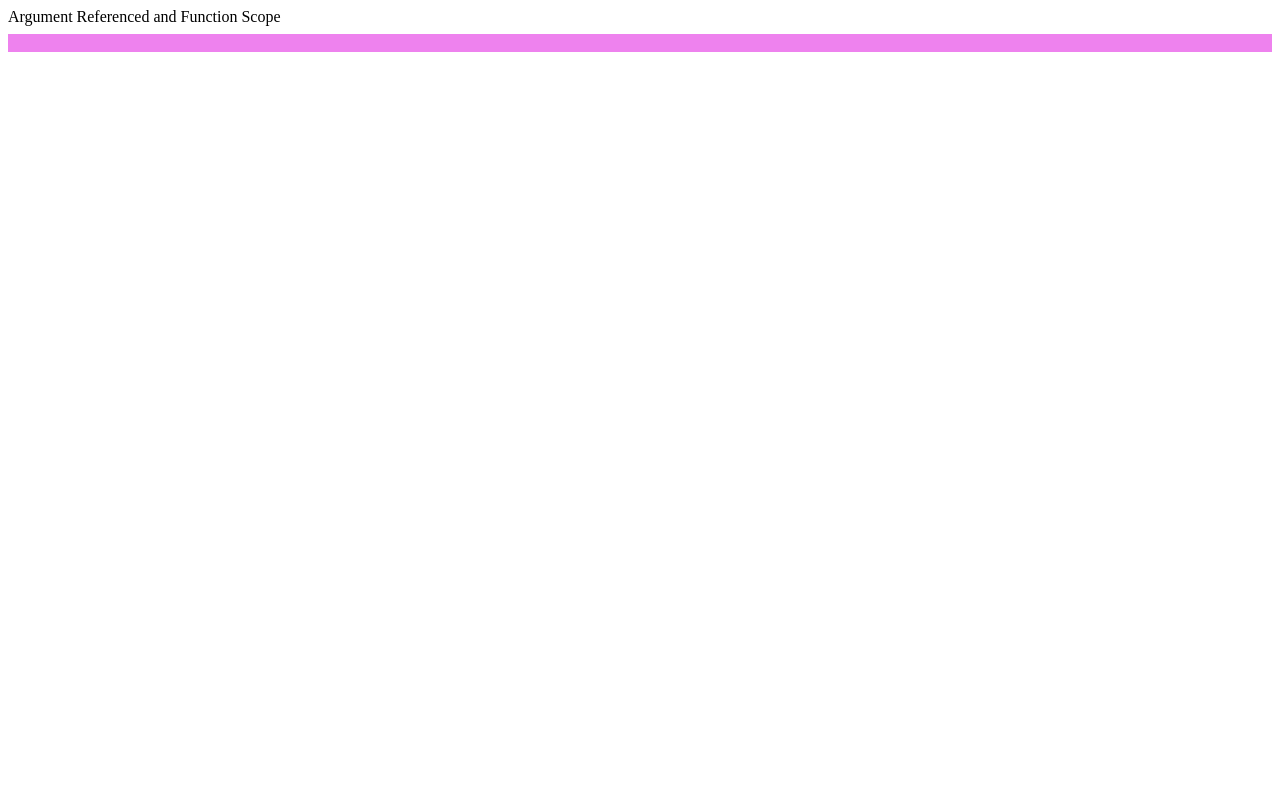
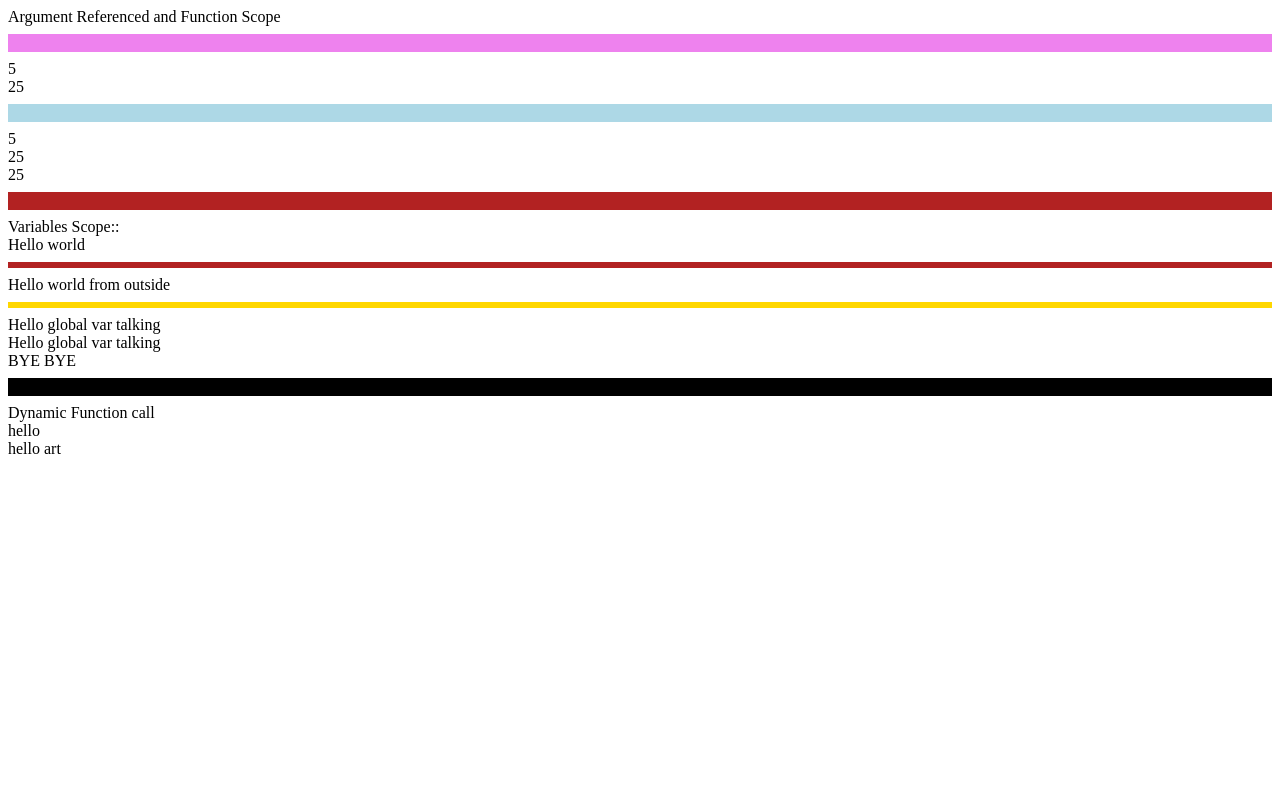
Before and after one commit to ArtCode9/PHP-practice, a PHP site: page /argFunScop.php in a window 1280 px wide. Run offline with PHP 8.4, Linux system fonts and the light colour scheme.

Commit message:
function global scop and dynamic

```diff
--- a/argFunScop.php
+++ b/argFunScop.php
@@ -1,10 +1,78 @@
 <?php
 
    echo"Argument Referenced and Function Scope<br>";
-   echo"<hr style='border:9px solid violet'>"
+   echo"<hr style='border:9px solid violet'>";
+
+   // argument by value
+   function test($art = null){
+
+         return $art *= $art;
+   }
+
+   echo $num = 5;
+   echo"<br>";
+   echo test($num);
+
+   echo"<hr style='border:9px solid lightblue'>";
+   // argument by reference
+   // when are parameter have right before this >>>  &
+   // the value of $cal is the result value inside the function
+   function test1(&$num = null){
+      return $num *= $num;
+   };
+
+   echo $cal = 5;
+   echo"<br>";
+   echo test1($cal);
+   echo"<br>";
+   echo $cal;
+
+   echo"<hr style='border:9px solid firebrick'>";
+   echo"Variables Scope::<br>";
+
+   //ex.1
+   function hello(){
+      $Msg = "Hello world";
+      return $Msg;
+   };
+
+   echo hello();
+   // echo $Msg;  <<<< can not access outside the function
+   echo"<hr style='border:3px solid firebrick'>";
 
 
+   //ex.2
+   $msg2 = "Hello world from outside<br>";
+   function hello2(){
+      //return $msg2;
+   };
+   //echo hello2();  <<<<<< can not access from outside the function
+   echo $msg2;
+
+   echo"<hr style='border:3px solid gold'>";
+   // set global var for use everywhere
+
+   $dd ="Hello global var talking<br>";
+
+   function globFun(){
+       global $dd;
+      return $dd;
+   }
+   echo globFun();
+   echo $dd;
+   $dd = "BYE BYE";
+   echo $dd;
 
 
+   echo"<hr style='border:9px solid black'>";
+
+   echo"Dynamic Function call<br>";
+   function sayHello($name = null){
+      return "hello $name<br>";
+   }
+
+   echo sayHello();
+   $q = "sayHello";
+   echo $q("art");
 
 ?>
```
